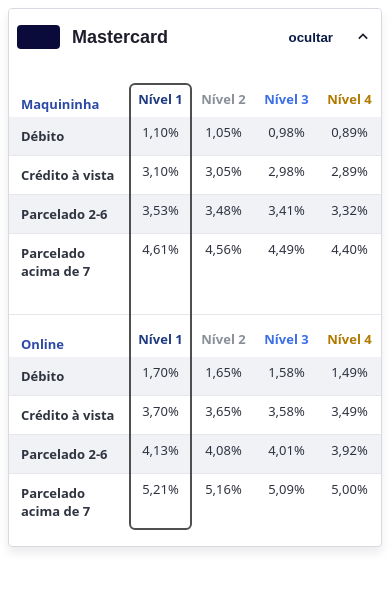
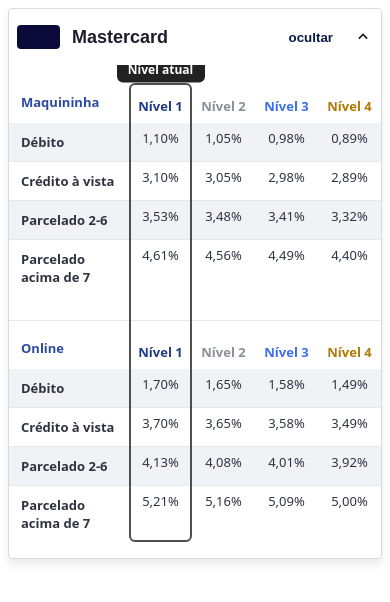
Before and after one commit to eng-ericksantos/eas-design-system, an Angular app: page /home in a window 390 px wide. Shown: the top 602 px of the page. Built offline with nearby package versions, Linux system fonts and the light colour scheme.

Commit message:
modelo sem tag atual responsiva

```diff
--- a/src/app/components/bandeiras-tabela/bandeiras-tabela.component.scss
+++ b/src/app/components/bandeiras-tabela/bandeiras-tabela.component.scss
@@ -5,8 +5,17 @@
   --zebra: #f0f2f5;
   --current-border: #4f4f4f;
   --title-blue: #2c4aa5;
-  --gutter: 8px;
-  font-family: system-ui, -apple-system, Segoe UI, Roboto, Arial, sans-serif;
+  font-family:
+    system-ui,
+    -apple-system,
+    Segoe UI,
+    Roboto,
+    Arial,
+    sans-serif;
+}
+
+:host.embedded .scroll {
+  padding: 0;
 }
 
 :host.embedded {
@@ -14,20 +23,14 @@
   box-sizing: border-box;
 }
 
-:host.embedded .scroll {
-  padding: 0;
-}
-
 .rates-table {
   position: relative;
   background: #fff;
   width: 100%;
-  max-width: 100%;
   margin: 0;
   padding: 0;
   box-sizing: border-box;
-  overflow-x: hidden;
-  overflow-y: visible;
+  overflow: visible;
 }
 
 .scroll {
@@ -35,42 +38,32 @@
   display: flex;
   flex-direction: column;
   align-items: stretch;
+  padding: 0 !important;
   margin: 0 !important;
-  max-width: 100%;
   overflow: visible;
+  /* importante para tag/contorno */
   -webkit-overflow-scrolling: touch;
-  box-sizing: border-box;
-  padding-top: var(--headroom, 0px);
-  padding-inline: var(--gutter);
 }
 
 .grid {
   width: 100%;
-  max-width: 100%;
   display: grid;
-  grid-template-columns: minmax(120px, var(--left-col)) repeat(4, minmax(var(--min-level), 1fr));
+  grid-template-columns:
+    minmax(120px, var(--left-col)) repeat(4, minmax(var(--min-level), 1fr));
   margin: 0;
   padding: 0;
   box-sizing: border-box;
 }
 
-/* header fica ACIMA da borda, mas ainda abaixo da TAG */
 .header-row {
   margin-bottom: 2px;
-  align-items: center;
-  position: relative;
-  z-index: 6;
-  /* texto sempre acima do traço do contorno */
+  align-items: end;
 }
 
 .level-head {
-  display: flex;
-  align-items: center;
-  justify-content: center;
   padding: 10px 12px;
   font-weight: 700;
   font-size: 14px;
-  line-height: 20px;
   text-align: center;
 }
 
@@ -82,15 +75,13 @@
   font-weight: 700;
   color: var(--title-blue);
   font-size: 14px;
-  line-height: 20px;
 }
 
 .align-with-header {
   display: flex;
-  align-items: center;
-  padding-bottom: 0;
-  padding-inline-start: 12px;
-  margin: 0;
+  align-items: flex-end;
+  padding-bottom: 10px;
+  padding-left: 12px;
 }
 
 .method {
@@ -108,7 +99,7 @@
 
 .row-zebra .left-col,
 .row-zebra .cell {
-  background: #f0f2f5;
+  background: var(--zebra);
 }
 
 .group .grid:not(:last-child) .cell,
@@ -122,22 +113,29 @@
   margin: 8px 0;
 }
 
-/* contorno fica sob header e sob tag */
+.is-current {}
+
+/* contorno */
 .current-col {
   position: absolute;
   top: 0;
   border: 2px solid #4f4f4f;
   border-radius: 6px;
   background: transparent;
+  box-shadow: none;
   box-sizing: border-box;
   pointer-events: none;
   z-index: 5;
 }
 
-/* TAG – colada no topo interno do contorno, largura controlada no TS */
+/* TAG “Nível atual” – fora do contorno, colada na borda superior */
 .current-tag {
   position: absolute;
-  transform: translate(-50%, 0);
+  left: 0;
+  top: 0;
+  /* ancoragem vem do TS via [style.left] e [style.top] */
+  transform: translate(-50%, -100%);
+  /* sobe 100% da própria altura */
   display: inline-block;
   padding: 6px 8px;
   background: #222;
@@ -148,9 +146,8 @@
   border-radius: 6px;
   text-align: center;
   pointer-events: none;
-  z-index: 7;
-  /* acima do header e do contorno */
-  box-sizing: border-box;
+  z-index: 10;
+  /* acima do contorno */
   min-width: 72px;
   white-space: normal;
   overflow-wrap: anywhere;
@@ -159,8 +156,11 @@
   &::after {
     content: none;
   }
+
+  /* sem seta */
 }
 
+/* Cores dos títulos */
 .level-1 {
   color: #1f3b82;
 }
@@ -177,13 +177,13 @@
   color: #b17900;
 }
 
-/* responsivo */
+/* Responsivo */
 :host {
   --left-col: 168px;
   --min-level: 92px;
 }
 
-@media (max-width:560px) {
+@media (max-width: 560px) {
   :host {
     --left-col: 138px;
     --min-level: 72px;
@@ -201,7 +201,7 @@
   }
 }
 
-@media (max-width:420px) {
+@media (max-width: 420px) {
   :host {
     --left-col: 118px;
     --min-level: 58px;
@@ -213,7 +213,7 @@
   }
 }
 
-@media (max-width:380px) {
+@media (max-width: 380px) {
   :host {
     --left-col: 110px;
     --min-level: 54px;
--- a/src/app/components/bandeiras-tabela/bandeiras-tabela.component.ts
+++ b/src/app/components/bandeiras-tabela/bandeiras-tabela.component.ts
@@ -74,40 +74,36 @@
     center: 0,
     top: 0,
     height: 0,
-    tagTop: 0,     // topo da TAG (fora do contorno; valor negativo em relação ao contorno)
+    tagTop: 0,     // topo (âncora) da TAG = mesmo topo do contorno (valor positivo e visível)
     tagWidth: 0,   // largura da TAG = largura interna do contorno (entre as bordas)
   };
 
   /**
-   * NÃO usamos mais “headroom” (spacer) no topo da `.scroll` — deixamos 0 para
-   * não criar espaço em branco. A tag está FORA do contorno, então não cobre o header.
+   * Não criamos mais “headroom” no topo (evita espaço fantasma).
+   * A TAG fica por fora do contorno, portanto não precisa empurrar o header.
    */
   tagHeadroom = 0;
 
-  // Constantes para ajuste fino
-  private readonly BORDER = 2;     // espessura da borda do contorno (CSS)
-  private readonly OUT_GAP = 2;    // distância visual da TAG até a borda do contorno (fora)
-  private readonly TOP_OFFSET = 0; // ajuste fino do topo do contorno vs. header (0 fica alinhado)
+  // Ajustes finos
+  private readonly BORDER = 2;     // espessura da borda do contorno (igual ao CSS)
+  private readonly OUT_GAP = 0;    // distância da TAG até a borda do contorno (0 = colada)
+  private readonly TOP_OFFSET = 0; // ajuste fino do topo do contorno vs header (0 = alinhado)
 
-  ngAfterViewInit(): void {
-    setTimeout(() => this.reflowOverlay());
-  }
+  ngAfterViewInit(): void { setTimeout(() => this.reflowOverlay()); }
 
   setNivelAtual(i: number) {
-    if (i >= 0 && i <= 3) {
-      this.nivelAtual = i;
-      this.reflowOverlay();
-    }
+    if (i >= 0 && i <= 3) { this.nivelAtual = i; this.reflowOverlay(); }
   }
 
   @HostListener('window:resize') onResize() { this.reflowOverlay(); }
   @HostListener('window:orientationchange') onOrient() { this.reflowOverlay(); }
 
   /**
-   * Lógica simples e confiável:
-   * - O contorno começa exatamente na altura do primeiro header (sem “gap”).
-   * - A TAG fica FORA do contorno, colada ao topo (com OUT_GAP).
-   * - A largura da TAG é a largura INTERNA do contorno (entre as duas bordas).
+   * Lógica:
+   * - Contorno começa na linha do primeiro header;
+   * - TAG é ancorada nesse topo (valor positivo) e *subida* via transform (-100%),
+   *   ficando por fora do retângulo e colada à borda (OUT_GAP=0).
+   * - Largura da TAG = largura entre as duas bordas do contorno.
    */
   reflowOverlay() {
     const heads = this.levelHeads?.toArray();
@@ -117,22 +113,22 @@
     const container = this.scrollArea.nativeElement;
     const cRect = container.getBoundingClientRect();
 
-    // Coluna atual (usa o header “Nível X” como referência)
+    // Header “Nível X” define a coluna atual
     const hRect = heads[this.nivelAtual].nativeElement.getBoundingClientRect();
     let left = hRect.left - cRect.left + container.scrollLeft;
     let width = hRect.width;
 
-    // Clamps laterais
+    // Nunca extrapola o container
     left = Math.max(0, Math.min(left, container.clientWidth - width));
     width = Math.min(width, container.clientWidth - left);
 
     // Topo do primeiro header relativo ao container
     const headerTop = rows[0].nativeElement.getBoundingClientRect().top - cRect.top;
 
-    // 1) Contorno: começa no topo do header (opcionalmente deslocado por TOP_OFFSET)
+    // 1) Contorno começa no header (sem gap)
     const top = Math.max(0, Math.round(headerTop + this.TOP_OFFSET));
 
-    // 2) Base do contorno = fim da última linha
+    // 2) Fim do contorno (última linha)
     const lastRow = this.tableRoot.nativeElement
       .querySelector('.group:last-of-type .grid:last-of-type') as HTMLElement | null;
     const lastBottom = lastRow
@@ -140,16 +136,12 @@
       : container.scrollHeight;
     const height = Math.max(0, Math.round(lastBottom - top));
 
-    // 3) Largura interna da coluna (entre as bordas) = largura da TAG
+    // 3) TAG: largura interna (entre as bordas) e topo ancorado ao do contorno
     const tagWidth = Math.max(0, width - 2 * this.BORDER);
-
-    // 4) Posição da TAG por fora do contorno (um pouco acima do topo)
-    const tagH = this.tagRef?.nativeElement?.offsetHeight || 24;
-    const tagTop = top - (tagH + this.OUT_GAP);
+    const tagTop = top + this.OUT_GAP; // ancorada no topo (valor positivo, visível)
 
     const center = left + width / 2;
 
-    // aplica
     this.overlay = {
       left: Math.floor(left),
       width: Math.floor(width),
@@ -157,7 +149,7 @@
       top,
       height,
       tagTop,
-      tagWidth
+      tagWidth,
     };
   }
 }
```
